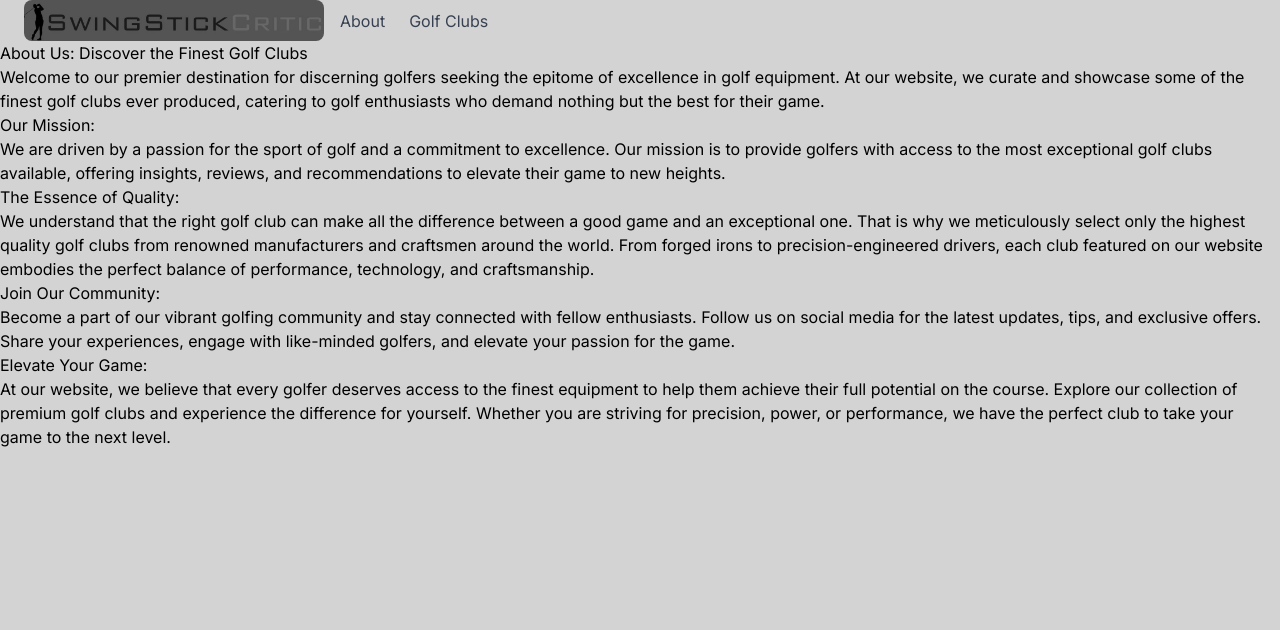
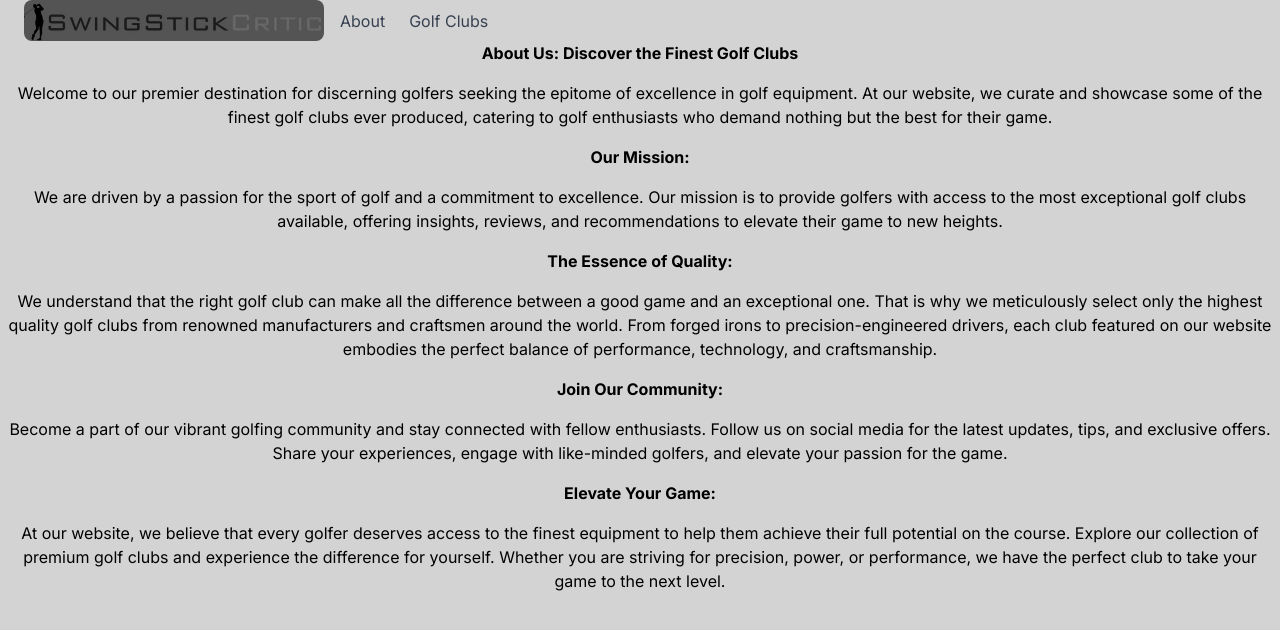
Before and after one commit to GraemeG97/GolfClub-Project, a Next.js app: page /About in a window 1280 px wide. Shown: the top 630 px of the page. Built offline with nearby package versions, Linux system fonts and the light colour scheme.

Commit message:
added some basic styling. coudln't get posts

```diff
--- a/src/app/About/page.js
+++ b/src/app/About/page.js
@@ -1,22 +1,24 @@
 export default function Page() {
   return (
-    <div>
-      <h2>About Us: Discover the Finest Golf Clubs</h2>
-      <p>
+    <div className="flex justify-center flex-col items-center">
+      <h2 className="text-center font-bold mb-4">
+        About Us: Discover the Finest Golf Clubs
+      </h2>
+      <p className="text-center mb-4">
         Welcome to our premier destination for discerning golfers seeking the
         epitome of excellence in golf equipment. At our website, we curate and
         showcase some of the finest golf clubs ever produced, catering to golf
         enthusiasts who demand nothing but the best for their game.
       </p>
-      <h3>Our Mission:</h3>
-      <p>
+      <h3 className="text-center font-bold mb-4">Our Mission:</h3>
+      <p className="text-center mb-4">
         We are driven by a passion for the sport of golf and a commitment to
         excellence. Our mission is to provide golfers with access to the most
         exceptional golf clubs available, offering insights, reviews, and
         recommendations to elevate their game to new heights.
       </p>
-      <h3>The Essence of Quality:</h3>
-      <p>
+      <h3 className="text-center font-bold mb-4">The Essence of Quality:</h3>
+      <p className="text-center mb-4">
         We understand that the right golf club can make all the difference
         between a good game and an exceptional one. That is why we meticulously
         select only the highest quality golf clubs from renowned manufacturers
@@ -24,15 +26,15 @@ export default function Page() {
         precision-engineered drivers, each club featured on our website embodies
         the perfect balance of performance, technology, and craftsmanship.
       </p>
-      <h3>Join Our Community:</h3>
-      <p>
+      <h3 className="text-center font-bold mb-4">Join Our Community:</h3>
+      <p className="text-center mb-4">
         Become a part of our vibrant golfing community and stay connected with
         fellow enthusiasts. Follow us on social media for the latest updates,
         tips, and exclusive offers. Share your experiences, engage with
         like-minded golfers, and elevate your passion for the game.
       </p>
-      <h3>Elevate Your Game:</h3>
-      <p>
+      <h3 className="text-center font-bold mb-4">Elevate Your Game:</h3>
+      <p className="text-center mb-4">
         At our website, we believe that every golfer deserves access to the
         finest equipment to help them achieve their full potential on the
         course. Explore our collection of premium golf clubs and experience the
--- a/src/app/page.js
+++ b/src/app/page.js
@@ -2,6 +2,15 @@ import Image from "next/image";
 
 export default function Home() {
   return (
-    <main className="flex min-h-screen flex-col items-center justify-between p-24"></main>
+    <main className="flex flex-col items-center justify-center min-h-screen p-6">
+      <h1 className="text-4xl font-bold mb-6 text-center">
+        Welcome to SwingStickCritic
+      </h1>
+      <p className="text-lg text-center max-w-lg">
+        This is a place where we can look back on the past and still be in the
+        present. I have picked out 9 golf clubs: 3 Drivers, 3 Irons & 3 Putters
+        which I personally like. Click Golf Clubs above to check each one out!
+      </p>
+    </main>
   );
 }
```
